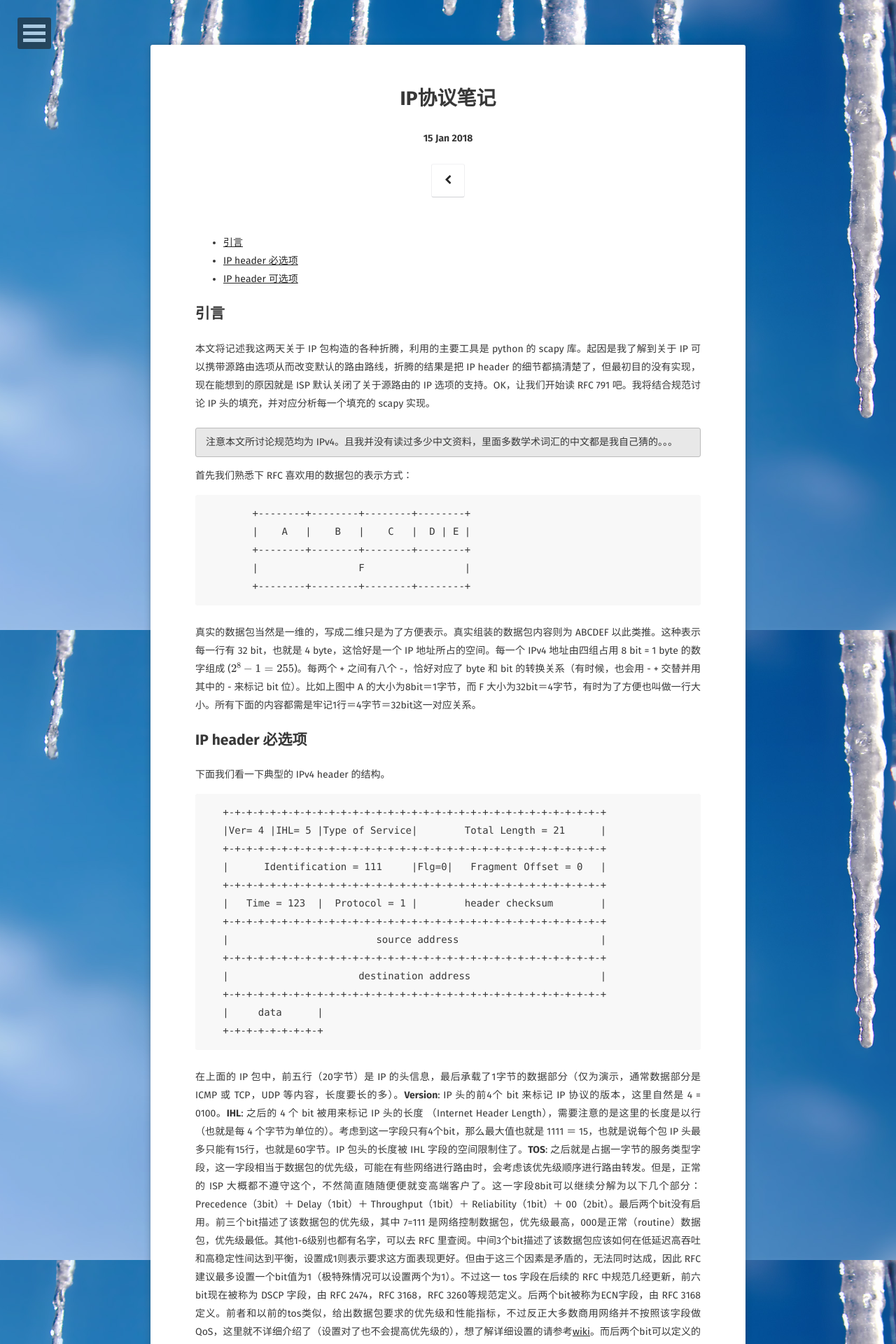
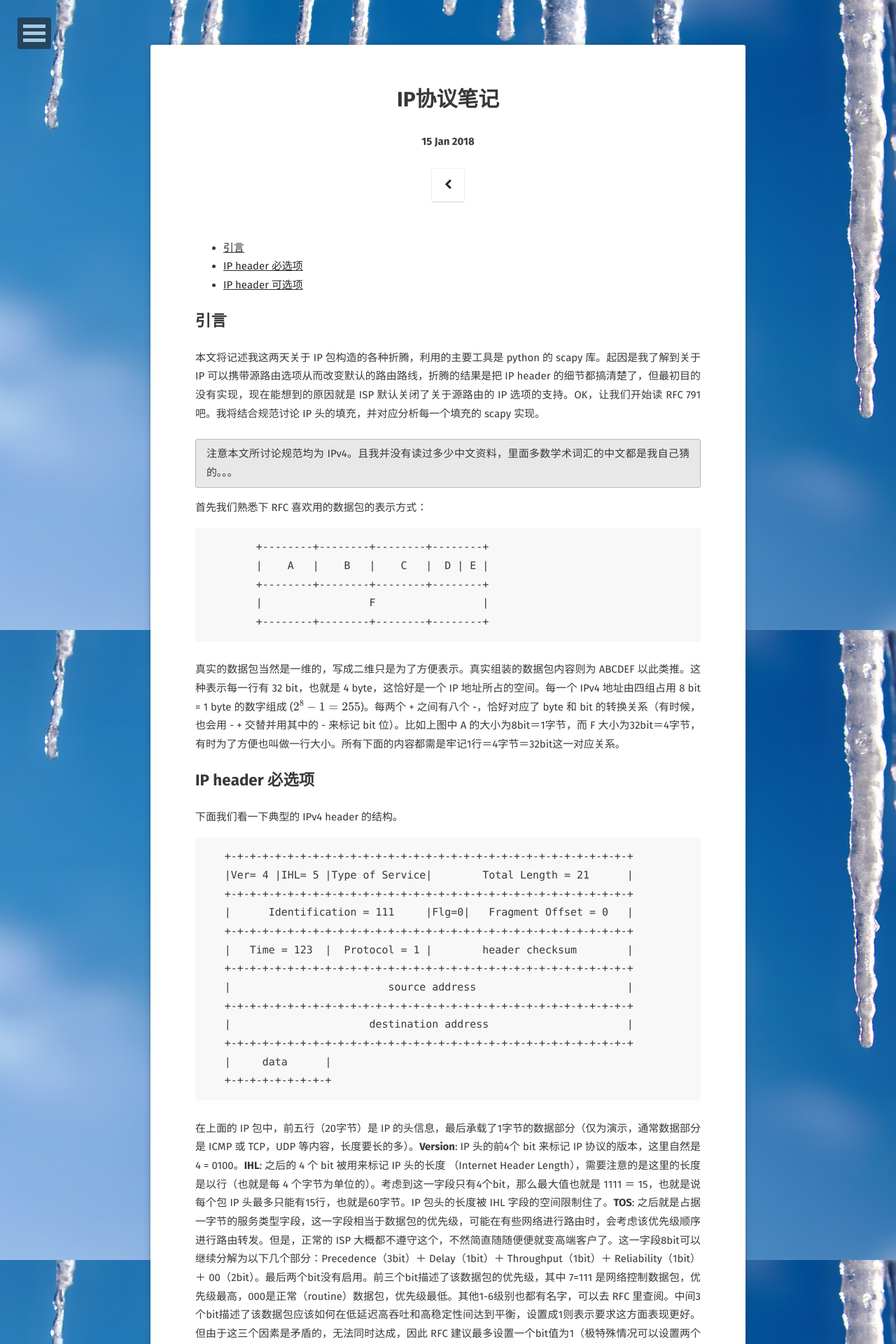
Before and after one commit to refraction-ray/refraction-ray.github.io, a Jekyll site: the page built from _posts/2018-01-15-IP协议笔记.md, in a window 1280 px wide. Shown: the top 1920 px of the page at 70% size. Built offline with Jekyll 4.4.1, drawn with Linux system fonts in a browser that asks for light colours; some web fonts are replaced; formulas are drawn with MathJax 3; comment, search, counter and statistics services are not loaded.

```diff
--- a/_sass/variables.scss
+++ b/_sass/variables.scss
@@ -27,11 +27,11 @@
 $info		         : #308cbc;
 
 //fonts
-$font1               : Fira Sans,sans-serif;
+$font1               : Fira Sans, sans-serif;
 $font2               : "SFMono-Regular",Consolas,"Liberation Mono",Menlo,Courier,monospace;
 $alt-font            : serif;
-$doc-font-size       : 16;
-$doc-line-height     : 26;
+$doc-font-size       : 15;
+$doc-line-height     : 25;
 
 //media
 $small               : "only screen and (max-width: 30em)";
```
